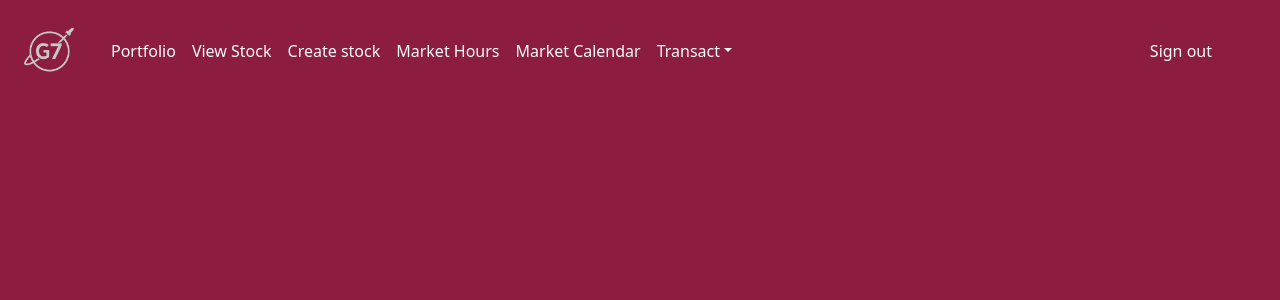
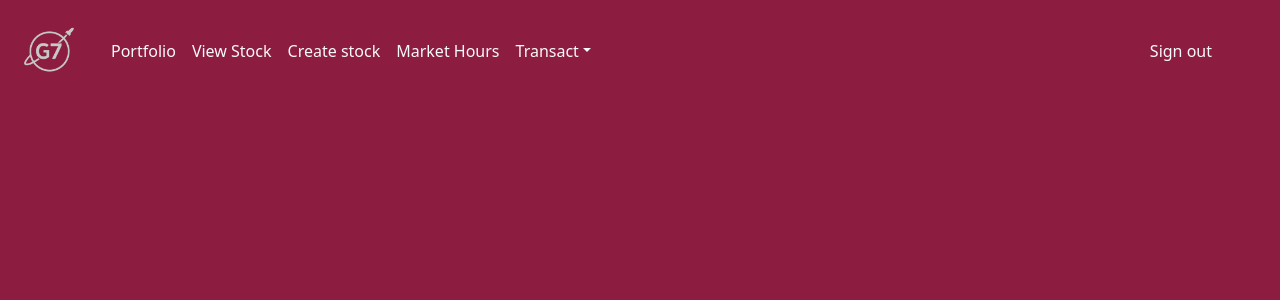
Before and after one commit to el-monke/StockTradingSystem, a Flask app: page /home/buystock in a window 1280 px wide. Shown: the top 300 px of the page. Run offline with Flask 3, Linux system fonts and the light colour scheme; data that the repository does not hold is empty.

Commit message:
Update base.html
Getting rid of change market schedule, serves no purpose.

```diff
--- a/flask_working/templates/base.html
+++ b/flask_working/templates/base.html
@@ -22,7 +22,7 @@
                     <li class="nav-item"><a class="nav-link text-light" href="{{ url_for('stock') }}">View Stock</a></li>
                     <li class="nav-item"><a class="nav-link text-light" href="{{ url_for('createStock') }}">Create stock</a></li>
                     <li class="nav-item"><a class="nav-link text-light" href="{{ url_for('changeMktHrs') }}">Market Hours</a></li>
-                    <li class="nav-item"><a class="nav-link text-light" href="{{ url_for('changeMktSchedule') }}">Market Calendar</a></li>
+
 
 
 
```
